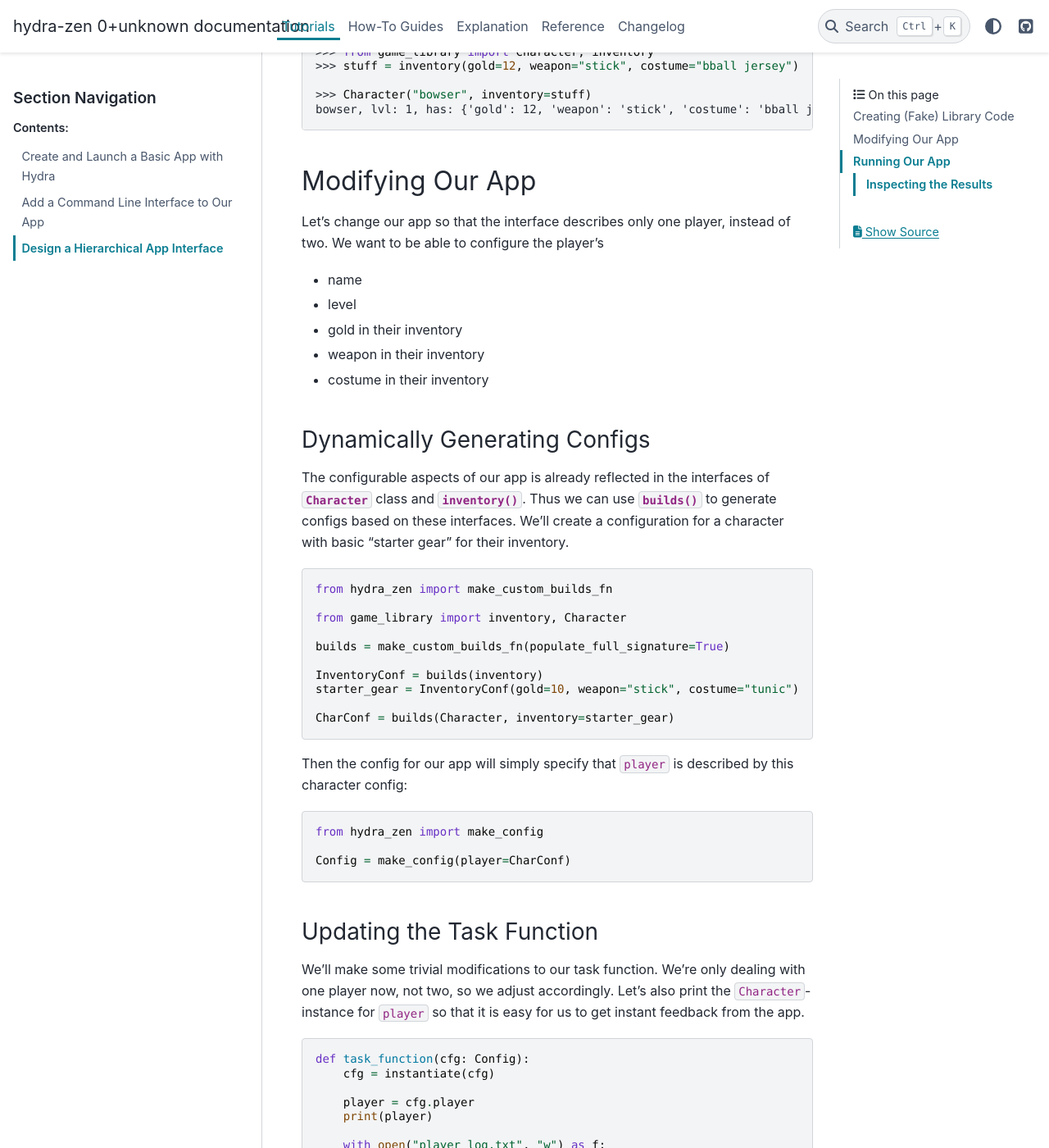
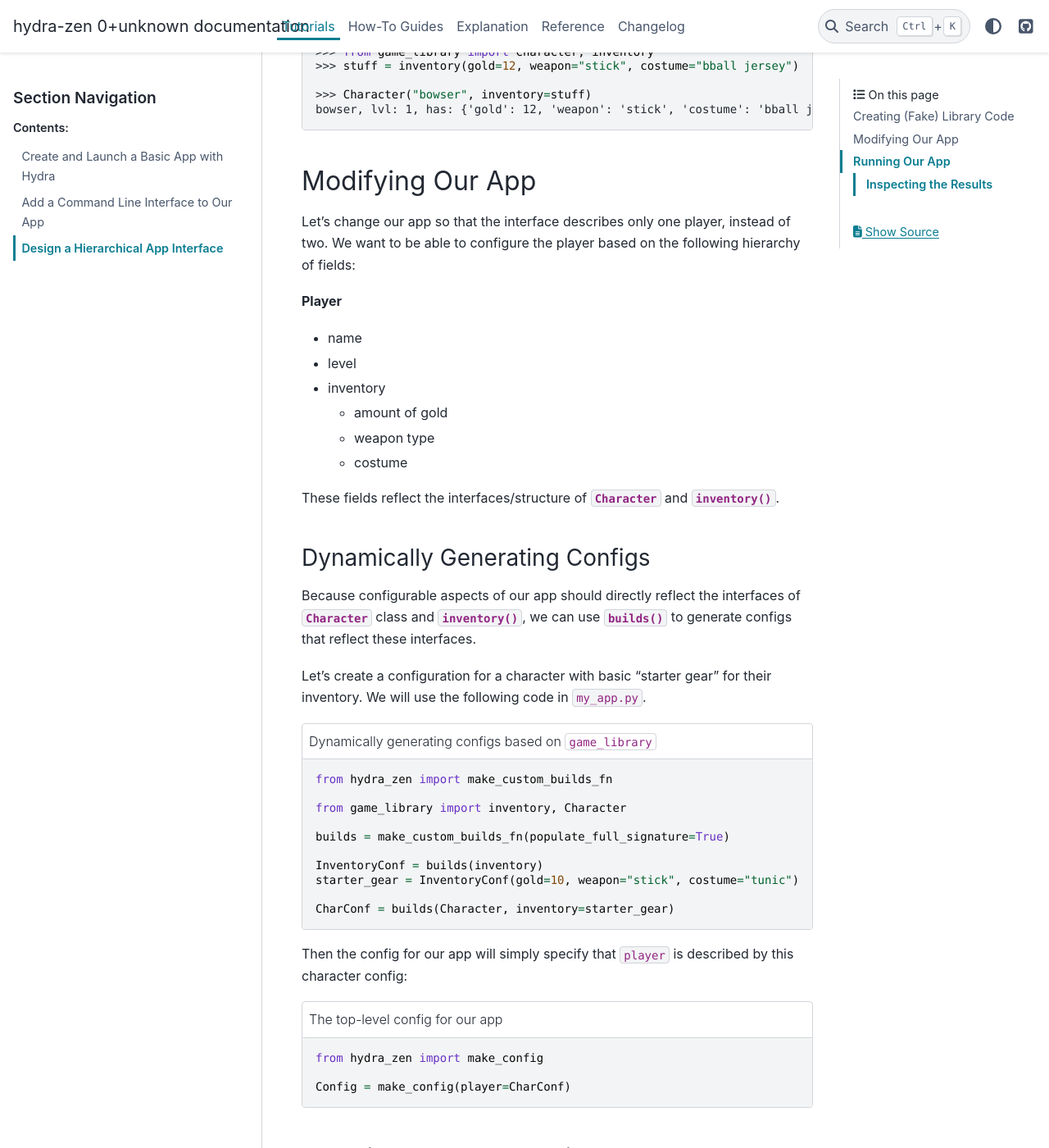
Before and after one commit to mit-ll-responsible-ai/hydra-zen, a Sphinx documentation site: the page built from docs/source/tutorials/hierarchy.rst, in a window 1280 px wide and 1400 px high, scrolled down 1258 px. Shown: the whole window at 82% size. Built offline with Sphinx 7.4.7 and the PyData theme 0.15.4, drawn with Linux system fonts in a browser that asks for light colours; some of the changed text lies outside the part shown.

Commit message:
add references to hierarchy

```diff
--- a/docs/source/tutorials/hierarchy.rst
+++ b/docs/source/tutorials/hierarchy.rst
@@ -20,10 +20,10 @@
 directory as ``my_app.py``. This will serve as a mimic of a "real" Python library.
 
 In this script we'll define a :class:`Character` class and an :func:`inventory`
-function as follows.
+function as follows. Populate ``game_library.py`` with the following code.
 
 .. code-block:: python
-   :caption: Contents of game_library.py:
+   :caption: Contents of game_library.py
 
    # Note: type annotations are *not* required by hydra-zen
 
@@ -60,24 +60,33 @@
 =================
 
 Let's change our app so that the interface describes only one player, instead of two.
-We want to be able to configure the player's
+We want to be able to configure the player based on the following hierarchy of fields:
+
+**Player**
 
 - name
 - level
-- gold in their inventory
-- weapon in their inventory
-- costume in their inventory
+- inventory
+
+  * amount of gold
+  * weapon type
+  * costume
+
+These fields reflect the interfaces/structure of :class:`Character` and
+:func:`inventory`.
 
 Dynamically Generating Configs
 ------------------------------
 
-The configurable aspects of our app is already reflected in the interfaces of
-:class:`Character` class and :func:`inventory`. Thus we can use
-:func:`~hydra_zen.builds` to generate configs based on these interfaces. We'll
-create a configuration for a character with basic "starter gear" for their
-inventory.
+Because configurable aspects of our app should directly reflect the interfaces of
+:class:`Character` class and :func:`inventory`, we can use
+:func:`~hydra_zen.builds` to generate configs that reflect these interfaces.
+
+Let's create a configuration for a character with basic "starter gear" for their
+inventory. We will use the following code in ``my_app.py``.
 
 .. code-block:: python
+   :caption: Dynamically generating configs based on ``game_library``
 
    from hydra_zen import make_custom_builds_fn
 
@@ -94,6 +103,7 @@
 character config:
 
 .. code-block:: python
+   :caption: The top-level config for our app
 
    from hydra_zen import make_config
 
@@ -105,10 +115,10 @@
 
 We'll make some trivial modifications to our task function. We're only dealing with one
 player now, not two, so we adjust accordingly. Let's also print the
-``Character``-instance for ``player`` so that it is easy for us to get instant feedback
-from the app.
+``Character``-instance for ``player`` so that it is we get instant feedback when we run the app.
 
 .. code-block:: python
+   :caption: A revised task function (single-player only)
 
    def task_function(cfg: Config):
        cfg = instantiate(cfg)
@@ -158,12 +168,15 @@
     @hydra.main(config_path=None, config_name="config")
     def task_function(cfg: Config):
         cfg = instantiate(cfg)
+
         player = cfg.player
         print(player)
+
         with open("player_log.txt", "w") as f:
             f.write("Game session log:\n")
             f.write(f"Player: {player}\n")
 
+        return player
 
     if __name__ == "__main__":
         task_function()
@@ -172,8 +185,12 @@
 Running Our App
 ===============
 
-We can configure any aspect of the player when launching our app; let's try a few
-examples in order to get a feel for the syntax
+We can now configure any aspect of the player when launching our app; let's try a few
+examples in order to get a feel for the syntax.
+
+Open your terminal in the directory shared by both ``my_app.py`` and
+``game_library.py`` and run the following commands. Verify that you can reproduce the
+behavior shown below.
 
 .. code-block:: console
    :caption: Configuring: name
@@ -209,7 +224,7 @@
    ...         print(f.read())
 
 
-Getting the directory containing the output of this job:
+Getting the directory containing the output of the most most-recent job:
 
 .. code-block:: pycon
 
@@ -254,10 +269,10 @@
 
 .. admonition:: References
 
-   Refer to :func:`~hydra_zen.make_config` for more details about designing configs, including creating configs with default  values, and with type-annotations for type-checking.
-
-   Refer to :func:`~hydra_zen.launch` to learn more about the ``JobReturn`` object that
-   is produced by our job, and to see an app run in a multirun fashion.
+   - `~hydra_zen.make_custom_builds_fn`
+   - `~hydra_zen.builds`
+   - `Hydra's Config Store API <https://hydra.cc/docs/next/tutorials/structured_config/config_store>`_
+   - `Hydra's command line override syntax <https://hydra.cc/docs/next/advanced/override_grammar/basic/>`_
 
 .. attention:: **Cleaning Up**:
    To clean up after this tutorial, delete the ``outputs`` directory that Hydra created
```
Also changed, not shown: other parts of docs/source/tutorials/hierarchy.rst (+1 -3 lines).
